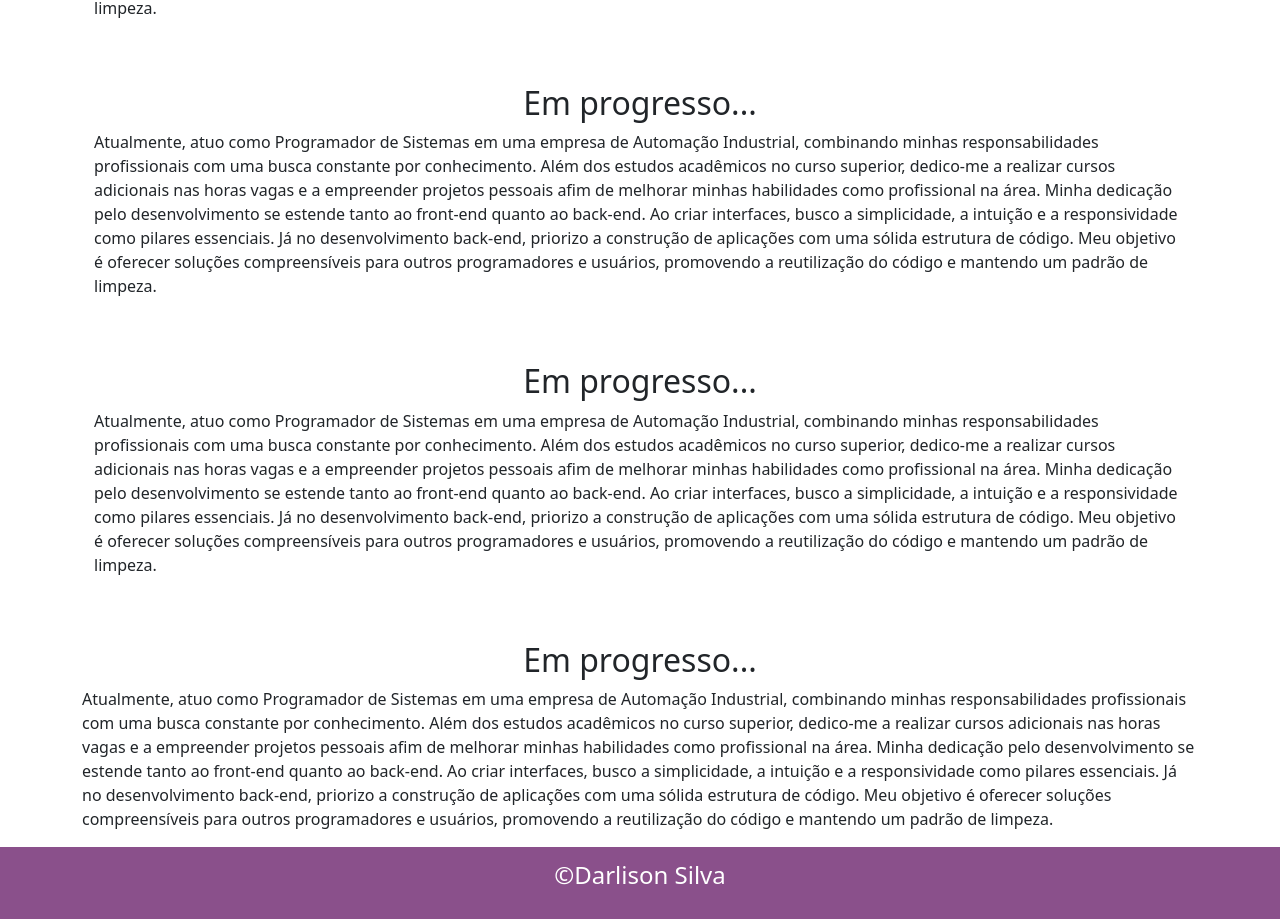
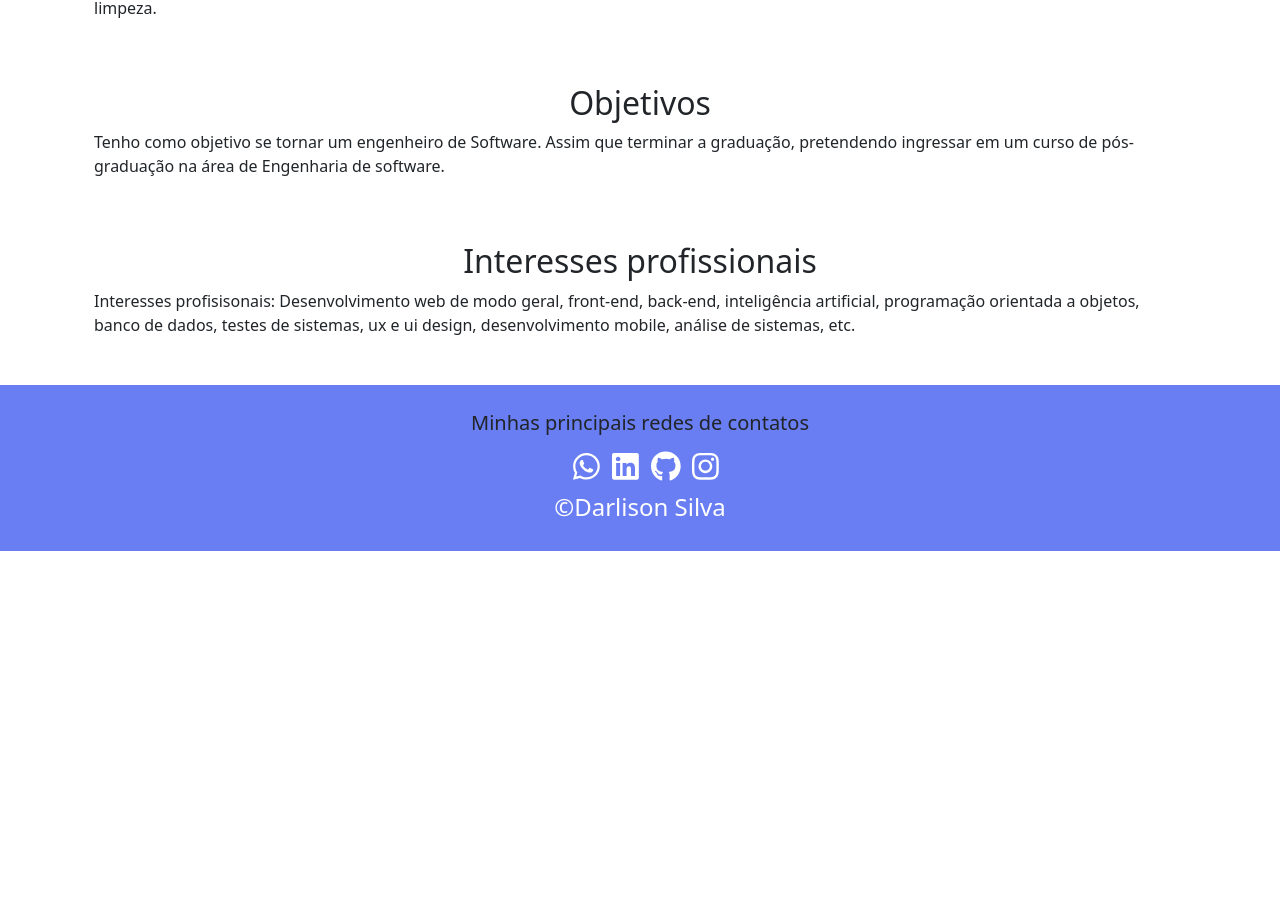
Before and after one commit to Darlison1398/personal-landing-page, a React (Vite) app: page /trajetoria in a window 1280 px wide. Shown: the part 517-1436 px from the top of the page. After the commit the page ends 1068 px from the top, so only its background shows below. Built offline with nearby package versions, Linux system fonts and the light colour scheme.

Commit message:
Atualizado 28-02-2024

```diff
--- a/package.json
+++ b/package.json
@@ -15,6 +15,7 @@
     "@fortawesome/free-solid-svg-icons": "^6.5.1",
     "@fortawesome/react-fontawesome": "^0.2.0",
     "bootstrap": "^5.3.3",
+    "gsap": "^3.12.5",
     "react": "^18.2.0",
     "react-bootstrap": "^2.10.1",
     "react-dom": "^18.2.0",
--- a/src/App.css
+++ b/src/App.css
@@ -1,9 +1,18 @@
-:root {
+/*:root {
     --cl-m: #8A508B;
     --cl-p: #FFF;
     --cl-s: #4a133f;
     --cl-t: #fa96bc;
+}*/
+
+:root {
+    --cl-m: #697EF2;
+    --cl-p: #FFF;
+    --cl-s: #8518F2;
+    --cl-t: #68D7F5;
+    --cl-q: #BB35F5;
 }
+
 body {
     margin: 0;
     padding: 0;
@@ -68,7 +77,7 @@ body {
 
 .redes .redes-icon{
     font-size: 25pt;
-    color: var(--cl-s);
+    color: var(--cl-t);
 }
 
 .redes-icon {
@@ -159,6 +168,15 @@ figure {
     padding: 10px;
 }
 
+.box-text h2{
+    color:#8A508B;
+}
+
+
+.box-soft h4{
+    color: #8518F2;
+}
+
 /*  soft skills */
 .box-elements{
     display: flex;
@@ -195,6 +213,10 @@ figure {
     justify-content: space-between;
     /*transform: translateX(-400px);
     opacity: 0;*/
+    /*opacity: 0;
+    transform: translateY(-180px);*/
+    transform: translateX(-400px);
+    opacity: 0;
 }
 
 .project h5 {
@@ -225,9 +247,8 @@ section{
 /*  trajetória */
 .box-progress{
     margin-top: 4em;
+    margin-bottom: 3em;
 }
-
-
 
 /*  ZAP   **************************/
 .btn-zap{
@@ -273,6 +294,12 @@ section{
     color: var(--cl-p);
 }
 
+
+.box-icon-footer a{
+    font-size: 23pt;
+    color: var(--cl-p);
+    margin-left: 12px;
+}
 
 @media (max-width: 1000px) {
     .box-text{
@@ -327,6 +354,10 @@ section{
     .box-soft{
         margin-top: 3em;
         padding: 10px;
+    }
+
+    .box-soft h4{
+        color: #8A508B !important;
     }
 
     .box-icons{
--- a/src/views/footer/Footer.jsx
+++ b/src/views/footer/Footer.jsx
@@ -1,7 +1,35 @@
+import React from "react";
+import { FontAwesomeIcon } from '@fortawesome/react-fontawesome';
+import { faInstagram, faLinkedin, faGithub, faWhatsapp } from '@fortawesome/free-brands-svg-icons';
+import socialMediaLinks from '../../assets/js/socialMediaLinks ';
+
 function Footer() {
     return (
         <div className="header">
             <div className="container footer">
+
+                <div className="text-center mt-3">
+                    <h5 className="text-center">Minhas principais redes de contatos</h5>
+                    <div className="text-center box-icon-footer">
+                        <a href={socialMediaLinks.whatsapp} target="_blank" rel="noopener noreferrer">
+                            <FontAwesomeIcon icon={faWhatsapp} className="redes-icon"  />
+                        </a>
+
+                        <a href={socialMediaLinks.linkedin} target="_blank" rel="noopener noreferrer">
+                            <FontAwesomeIcon icon={faLinkedin} className="redes-icon"  />
+                        </a>
+                        <a href={socialMediaLinks.github} target="_blank" rel="noopener noreferrer">
+                            <FontAwesomeIcon icon={faGithub} className="redes-icon" />
+                        </a>
+                        <a href={socialMediaLinks.instagran} target="_blank" rel="noopener noreferrer">
+                            <FontAwesomeIcon icon={faInstagram} className="redes-icon" />
+                        </a>
+                    </div>
+                </div>
+
+
+
+
                 <p className="text-center">
                     &copy;Darlison Silva
                 </p>
--- a/src/views/main/components/Projetos.jsx
+++ b/src/views/main/components/Projetos.jsx
@@ -1,3 +1,7 @@
+import { useLayoutEffect } from "react";
+import React from "react";
+import { gsap } from 'gsap';
+import {ScrollTrigger} from "gsap/ScrollTrigger";
 import { FontAwesomeIcon } from '@fortawesome/react-fontawesome';
 import { faArrowRight } from '@fortawesome/free-solid-svg-icons';
 import project from '../../../assets/js/Project';
@@ -7,6 +11,28 @@ function Projetos() {
     const redirectToProject = (url) => {
         window.open(url, '_blank');
     };
+
+
+
+    gsap.registerPlugin(ScrollTrigger);
+    useLayoutEffect( () => {
+        gsap.to(".project", {
+            x:0,
+            opacity: 1,
+            scrollTrigger: {
+                trigger: ".project",
+                //markers:true,
+                start: "top 400px",
+                end: "botton 200px",
+                scrub: true,
+            }
+        })
+
+        return () => {
+            gsap.killTweensOf(".project")
+        }
+    }, []);
+
 
     return (
         <div className="container mt-5">
--- a/src/views/main/components/Trajetoria.jsx
+++ b/src/views/main/components/Trajetoria.jsx
@@ -38,66 +38,27 @@ function Trajetoria() {
                 </div>
             </div>
             <div className="box-progress">
-                <h2 className="text-center">Em progresso...</h2>
+                <h2 className="text-center">Objetivos</h2>
                 <div className="container box-cont-text">
                     <p>
-                       Atualmente, atuo como Programador de Sistemas em uma empresa de Automação Industrial,
-                        combinando minhas responsabilidades profissionais com uma busca constante por
-                        conhecimento. Além dos estudos acadêmicos no curso superior, dedico-me a realizar
-                        cursos adicionais nas horas vagas e a empreender projetos pessoais afim de melhorar
-                        minhas habilidades como profissional na área.
-
-                        Minha dedicação pelo desenvolvimento se estende tanto ao front-end quanto ao back-end.
-                        Ao criar interfaces, busco a simplicidade, a intuição e a responsividade como pilares
-                        essenciais. Já no desenvolvimento back-end, priorizo a construção de aplicações com
-                        uma sólida estrutura de código. Meu objetivo é oferecer soluções compreensíveis para
-                        outros programadores e usuários, promovendo a reutilização do código e mantendo um
-                        padrão de limpeza.
+                       Tenho como objetivo se tornar um engenheiro de Software. Assim que terminar
+                       a graduação, pretendendo ingressar em um curso de pós-graduação na área de
+                       Engenharia de software.
 
                     </p>
                 </div>
             </div>
             <div className="box-progress">
-                <h2 className="text-center">Em progresso...</h2>
+                <h2 className="text-center">Interesses profissionais</h2>
                 <div className="container box-cont-text">
                     <p>
-                       Atualmente, atuo como Programador de Sistemas em uma empresa de Automação Industrial,
-                        combinando minhas responsabilidades profissionais com uma busca constante por
-                        conhecimento. Além dos estudos acadêmicos no curso superior, dedico-me a realizar
-                        cursos adicionais nas horas vagas e a empreender projetos pessoais afim de melhorar
-                        minhas habilidades como profissional na área.
-
-                        Minha dedicação pelo desenvolvimento se estende tanto ao front-end quanto ao back-end.
-                        Ao criar interfaces, busco a simplicidade, a intuição e a responsividade como pilares
-                        essenciais. Já no desenvolvimento back-end, priorizo a construção de aplicações com
-                        uma sólida estrutura de código. Meu objetivo é oferecer soluções compreensíveis para
-                        outros programadores e usuários, promovendo a reutilização do código e mantendo um
-                        padrão de limpeza.
-
+                       Interesses profisisonais: Desenvolvimento web de modo geral, front-end,
+                       back-end, inteligência artificial, programação orientada a objetos, banco
+                       de dados, testes de sistemas, ux e ui design, desenvolvimento mobile,
+                       análise de sistemas, etc.
                     </p>
                 </div>
             </div>
-            <div className="box-progress">
-                <h2 className="text-center">Em progresso...</h2>
-                <div className="box-cont-text">
-                    <p>
-                       Atualmente, atuo como Programador de Sistemas em uma empresa de Automação Industrial,
-                        combinando minhas responsabilidades profissionais com uma busca constante por
-                        conhecimento. Além dos estudos acadêmicos no curso superior, dedico-me a realizar
-                        cursos adicionais nas horas vagas e a empreender projetos pessoais afim de melhorar
-                        minhas habilidades como profissional na área.
-
-                        Minha dedicação pelo desenvolvimento se estende tanto ao front-end quanto ao back-end.
-                        Ao criar interfaces, busco a simplicidade, a intuição e a responsividade como pilares
-                        essenciais. Já no desenvolvimento back-end, priorizo a construção de aplicações com
-                        uma sólida estrutura de código. Meu objetivo é oferecer soluções compreensíveis para
-                        outros programadores e usuários, promovendo a reutilização do código e mantendo um
-                        padrão de limpeza.
-
-                    </p>
-                </div>
-            </div>
-
         </div>
     )
 }
```
Also changed, not shown: 1 other file (tests, documents, lock files or other folders).
